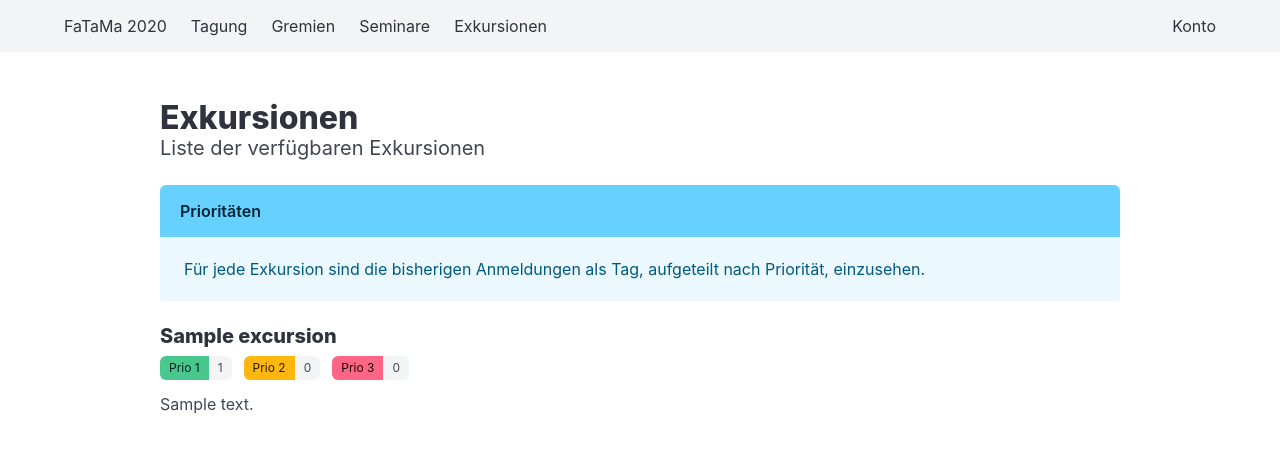
After one commit to timptner/fatama, a Django app: page /excursions/ in a window 1280 px wide. The commit adds this page. Shown: the top 463 px of the page. Run offline with Django 5.2, Linux system fonts and the light colour scheme; a user stored in the database is signed in; tables that the repository leaves empty hold one stand-in row (values such as "Sample post").

Commit message:
Add excursions app

```diff
--- /dev/null
+++ b/excursions/apps.py
@@ -0,0 +1,6 @@
+from django.apps import AppConfig
+
+
+class ExcursionsConfig(AppConfig):
+    default_auto_field = 'django.db.models.BigAutoField'
+    name = 'excursions'
--- /dev/null
+++ b/excursions/models.py
@@ -0,0 +1,35 @@
+from django.db import models
+from django.db.models import constraints
+
+from congresses.models import Congress, Participant
+
+class Excursion(models.Model):
+    congress = models.ForeignKey(Congress, on_delete=models.CASCADE)
+    title = models.CharField("Titel", max_length=200)
+    desc = models.TextField("Beschreibung")
+
+    class Meta:
+        verbose_name = "Exkursion"
+        verbose_name_plural = "Exkursionen"
+        ordering = ["title"]
+        constraints = [
+            models.UniqueConstraint(fields=["congress", "title"], name="unique_excursion"),
+        ]
+
+    def __str__(self) -> str:
+        return str(self.title)
+
+
+class Order(models.Model):
+    excursion = models.ForeignKey(Excursion, on_delete=models.CASCADE)
+    participant = models.ForeignKey(Participant, on_delete=models.CASCADE)
+    priority = models.PositiveSmallIntegerField("Priorität")
+    created_at = models.DateTimeField("Erstellt am", auto_now_add=True)
+
+    class Meta:
+        verbose_name = "Bestellung"
+        verbose_name_plural = "Bestellungen"
+        ordering = ["excursion", "participant", "-priority"]
+        constraints = [
+            models.UniqueConstraint(fields=["excursion", "participant", "priority"], name="unique_order"),
+        ]
--- /dev/null
+++ b/excursions/templates/excursions/excursion_list.html
@@ -0,0 +1,58 @@
+{% extends "fatama/base.html" %}
+
+{% block title %}
+    {{ block.super }} | Exkursionen
+{% endblock title %}
+
+{% block content %}
+    <section class="section">
+        <div class="container is-max-desktop">
+            <h3 class="title">Exkursionen</h3>
+            <h5 class="subtitle">Liste der verfügbaren Exkursionen</h5>
+
+            <article class="message is-info">
+                <div class="message-header">
+                    <p>Prioritäten</p>
+                </div>
+                <div class="message-body">
+                    Für jede Exkursion sind die bisherigen Anmeldungen als Tag, aufgeteilt nach Priorität, einzusehen.
+                </div>
+            </article>
+
+            {% for excursion in excursion_list %}
+                <div class="block">
+                    <h4 class="title is-5 mb-2">{{ excursion.title }}</h4>
+
+                    <div class="field is-grouped is-grouped-multiline">
+                        <div class="control">
+                            <div class="tags has-addons">
+                                <span class="tag is-success">Prio 1</span>
+                                <span class="tag">{{ excursion.prio1 }}</span>
+                            </div>
+                        </div>
+
+                        <div class="control">
+                            <div class="tags has-addons">
+                                <span class="tag is-warning">Prio 2</span>
+                                <span class="tag">{{ excursion.prio2 }}</span>
+                            </div>
+                        </div>
+
+                        <div class="control">
+                            <div class="tags has-addons">
+                                <span class="tag is-danger">Prio 3</span>
+                                <span class="tag">{{ excursion.prio3 }}</span>
+                            </div>
+                        </div>
+                    </div>
+
+                    <p>{{ excursion.desc }}</p>
+                </div>
+            {% empty %}
+                <article class="message is-info">
+                    <div class="message-body">Es wurden noch keine Exkursionen erstellt.</div>
+                </article>
+            {% endfor %}
+        </div>
+    </section>
+{% endblock content %}
--- /dev/null
+++ b/excursions/urls.py
@@ -0,0 +1,8 @@
+from django.urls import path
+
+from excursions import views
+
+app_name = "excursions"
+urlpatterns = [
+    path("", views.ExcursionListView.as_view(), name="excursion_list"),
+]
--- /dev/null
+++ b/excursions/views.py
@@ -0,0 +1,20 @@
+from django.db.models import Count, Q
+from django.views.generic import ListView
+from django.contrib.auth.mixins import LoginRequiredMixin
+
+from congresses.models import Congress
+from excursions.models import Excursion
+
+
+class ExcursionListView(LoginRequiredMixin, ListView):
+    model = Excursion
+
+    def get_queryset(self):
+        congress = Congress.objects.order_by("-year").first()
+        queryset = (
+            Excursion.objects.filter(congress=congress)
+                .annotate(prio1=Count("order", filter=Q(order__priority=1)))
+                .annotate(prio2=Count("order", filter=Q(order__priority=2)))
+                .annotate(prio3=Count("order", filter=Q(order__priority=3)))
+        )
+        return queryset
--- a/fatama/settings.py
+++ b/fatama/settings.py
@@ -28,6 +28,7 @@ SITE_ID = 1
 INSTALLED_APPS = [
     "accounts",
     "congresses",
+    "excursions",
     "workshops",
     "fontawesomefree",
     "django.contrib.flatpages",
--- a/fatama/templates/fatama/navbar.html
+++ b/fatama/templates/fatama/navbar.html
@@ -27,6 +27,7 @@
                 {% endif %}
                 <a class="navbar-item" href="{% url 'accounts:council_list' %}">Gremien</a>
                 <a class="navbar-item" href="{% url 'workshops:workshop_list' %}">Seminare</a>
+                <a class="navbar-item" href="{% url 'excursions:excursion_list' %}">Exkursionen</a>
             </div>
             {% endif %}
             <div class="navbar-end">
--- a/fatama/urls.py
+++ b/fatama/urls.py
@@ -8,6 +8,7 @@ urlpatterns = [
     path("accounts/", include("accounts.urls")),
     path("admin/", admin.site.urls),
     path("congresses/", include("congresses.urls")),
+    path("excursions/", include("excursions.urls")),
     path("privacy/", views.flatpage, {"url": "/privacy/"}, name="privacy"),
     path("site-notice/", views.flatpage, {"url": "/site-notice/"}, name="site_notice"),
     path("workshops/", include("workshops.urls")),
```
Also changed, not shown: excursions/admin.py (added, +13 -0 lines), excursions/tests/test_views.py (added, +20 -0 lines), excursions/__init__.py (added), excursions/migrations/0001_initial.py (added), excursions/migrations/__init__.py (added), excursions/tests/__init__.py (added).
